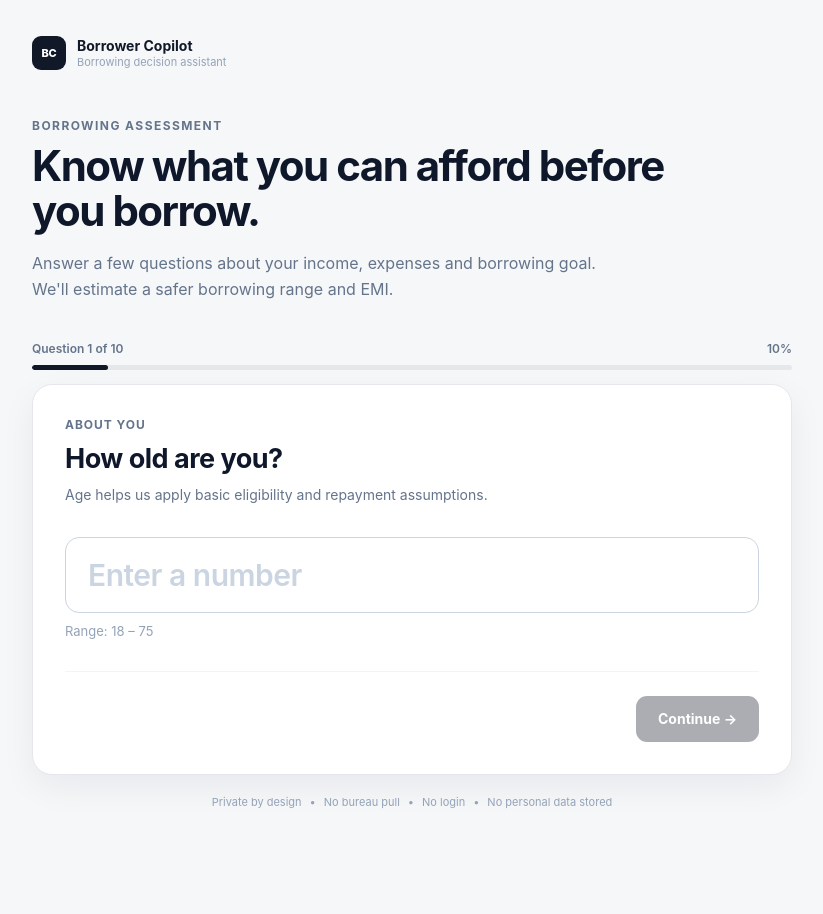
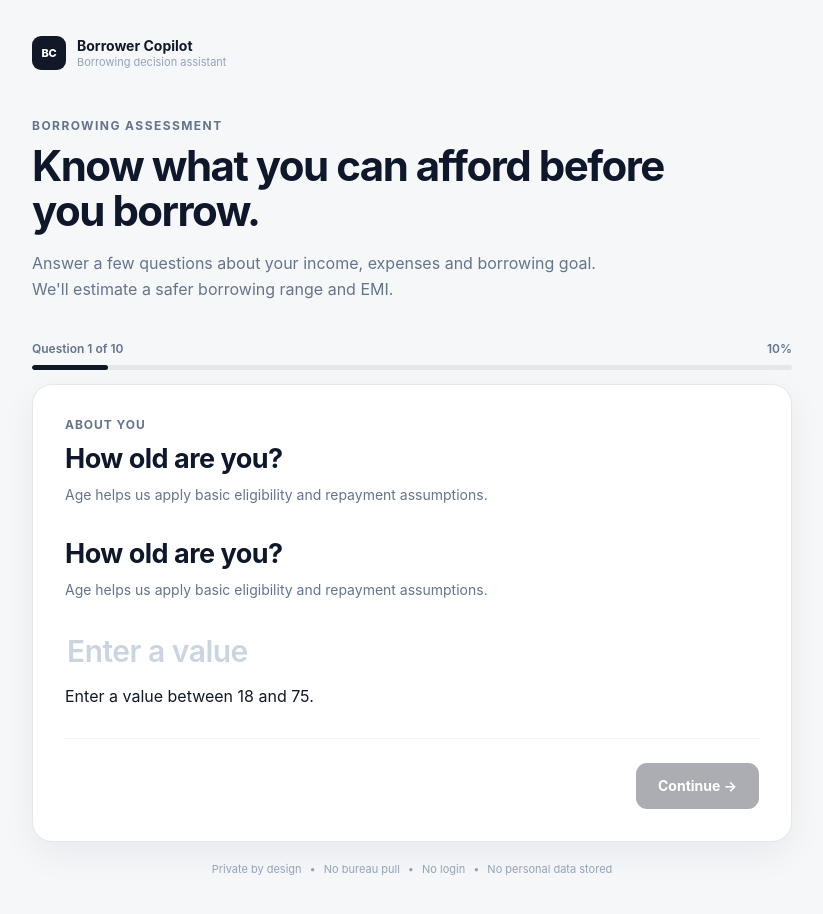
Before and after one commit to Rishabh2724/browser-copilot, a React (Vite) app: page / in a window 1280 px wide. Shown: the top 914 px of the page, without its empty margins (228-1051 px from the left). Before the commit the page ends 857 px from the top, so only its background shows below. Built offline with nearby package versions, Linux system fonts and the light colour scheme.

Commit message:
FIxed loan recommendations

```diff
--- a/src/features/assessment/AssessmentFlow.tsx
+++ b/src/features/assessment/AssessmentFlow.tsx
@@ -361,12 +361,15 @@ const handleNext = () => {
             )}
           </div>
 
-          <QuestionCard
-            question={currentQuestion}
-            value={currentValue}
-            onChange={updateAnswer}
-          />
-
+         <QuestionCard
+  question={currentQuestion}
+  value={currentValue}
+  options={
+    currentQuestion.getOptions?.(answers) ??
+    currentQuestion.options
+  }
+  onChange={updateAnswer}
+/>
           {validationError && (
             <div className="validation-error">
               <strong>
--- a/src/features/assessment/QuestionCard.tsx
+++ b/src/features/assessment/QuestionCard.tsx
@@ -2,181 +2,268 @@ import type { Question } from "./questions";
 
 interface QuestionCardProps {
   question: Question;
-  value: string | number | boolean | undefined;
-  onChange: (value: string | number | boolean) => void;
+
+  value:
+    | string
+    | number
+    | boolean
+    | undefined;
+
+  options?: {
+    label: string;
+    value: string;
+  }[];
+
+  onChange: (
+    value: string | number | boolean
+  ) => void;
 }
 
-function formatIndianNumber(value: string | number) {
-  const numeric = String(value).replace(/\D/g, "");
+function formatIndianNumber(
+  value: string | number
+): string {
+  if (value === "") return "";
 
-  if (!numeric) return "";
+  const numericValue = Number(
+    String(value).replace(/,/g, "")
+  );
 
-  return Number(numeric).toLocaleString("en-IN");
+  if (Number.isNaN(numericValue)) {
+    return String(value);
+  }
+
+  return numericValue.toLocaleString("en-IN");
 }
 
 export function QuestionCard({
   question,
   value,
+  options,
   onChange,
 }: QuestionCardProps) {
   /*
-   * SELECT QUESTIONS
+   * Use dynamically generated options when available.
+   * Otherwise fall back to the static question.options.
    */
-  if (question.type === "select" && question.options) {
+  const selectOptions =
+    options ??
+    question.options ??
+    [];
+
+  /*
+   * SELECT QUESTION
+   */
+  if (
+    question.type === "select" &&
+    selectOptions.length > 0
+  ) {
     return (
+      <div className="question-card">
+        <div className="question-header">
+          <h2>{question.text}</h2>
+
+          {question.description && (
+            <p className="question-description">
+              {question.description}
+            </p>
+          )}
+        </div>
+
         <div className="question-options">
-        {question.options.map((option) => {
-          const selected = value === option.value;
+          {selectOptions.map((option) => {
+            const selected =
+              value === option.value;
 
             return (
               <button
                 key={option.value}
                 type="button"
-              className={`option-card ${
-                selected ? "option-card-selected" : ""
+                className={`question-option ${
+                  selected
+                    ? "selected"
+                    : ""
                 }`}
-              onClick={() => onChange(option.value)}
-              aria-pressed={selected}
+                onClick={() =>
+                  onChange(option.value)
+                }
               >
-              <span
-                className={`option-radio ${
-                  selected ? "option-radio-selected" : ""
-                }`}
-              >
-                {selected && <span />}
+                <span className="question-option-label">
+                  {option.label}
                 </span>
 
-              <span className="option-content">
-                <span className="option-title">
-                  {option.label}
+                {selected && (
+                  <span className="question-option-check">
+                    ✓
                   </span>
-              </span>
+                )}
               </button>
             );
           })}
+        </div>
       </div>
     );
   }
 
   /*
-   * BOOLEAN QUESTIONS
+   * BOOLEAN QUESTION
    */
   if (question.type === "boolean") {
     return (
+      <div className="question-card">
+        <div className="question-header">
+          <h2>{question.text}</h2>
+
+          {question.description && (
+            <p className="question-description">
+              {question.description}
+            </p>
+          )}
+        </div>
+
         <div className="boolean-options">
           <button
             type="button"
-          className={`boolean-card ${
-            value === true ? "boolean-card-selected" : ""
+            className={`boolean-option ${
+              value === true
+                ? "selected"
+                : ""
             }`}
-          onClick={() => onChange(true)}
-          aria-pressed={value === true}
+            onClick={() =>
+              onChange(true)
+            }
           >
-          <span className="boolean-icon">✓</span>
+            <span className="boolean-option-title">
+              Yes
+            </span>
 
-          <span>
-            <strong>Yes</strong>
-            <small>This applies to me</small>
+            <span className="boolean-option-description">
+              Yes, this applies to me
             </span>
           </button>
 
           <button
             type="button"
-          className={`boolean-card ${
-            value === false ? "boolean-card-selected" : ""
+            className={`boolean-option ${
+              value === false
+                ? "selected"
+                : ""
             }`}
-          onClick={() => onChange(false)}
-          aria-pressed={value === false}
+            onClick={() =>
+              onChange(false)
+            }
           >
-          <span className="boolean-icon">×</span>
+            <span className="boolean-option-title">
+              No
+            </span>
 
-          <span>
-            <strong>No</strong>
-            <small>This doesn't apply to me</small>
+            <span className="boolean-option-description">
+              No, this does not apply to me
             </span>
           </button>
+        </div>
       </div>
     );
   }
 
   /*
-   * NUMBER / CURRENCY QUESTIONS
+   * CURRENCY / NUMBER QUESTION
    */
-
-  const isCurrency = question.type === "currency";
-
-  // Number questions should never contain a boolean,
-  // but TypeScript cannot infer that from the union type.
   const numericValue =
-    typeof value === "number" || typeof value === "string"
+    typeof value === "number" ||
+    typeof value === "string"
       ? value
       : "";
 
   return (
+    <div className="question-card">
+      <div className="question-header">
+        <h2>{question.text}</h2>
+
+        {question.description && (
+          <p className="question-description">
+            {question.description}
+          </p>
+        )}
+      </div>
+
       <div className="number-input-wrapper">
-      <div className="number-input-container">
-        {isCurrency && (
+        {question.type === "currency" && (
           <span className="currency-symbol">
             ₹
           </span>
         )}
 
         <input
+          className="large-number-input"
           type="number"
           inputMode="numeric"
+          min={question.min}
+          max={question.max}
+          step={question.step ?? 1}
           value={
-            numericValue === "" ||
-            numericValue === 0
+            numericValue === ""
               ? ""
               : String(numericValue)
           }
-          min={question.min}
-          max={question.max}
-          step={question.step}
           placeholder={
-            isCurrency
+            question.type === "currency"
               ? "0"
-              : "Enter a number"
+              : "Enter a value"
           }
-          className="large-number-input"
           onChange={(event) => {
-            const raw = event.target.value;
+            const rawValue =
+              event.target.value;
 
-            if (raw === "") {
-              onChange(0);
+            if (rawValue === "") {
+              onChange("");
               return;
             }
 
-            const numeric = Number(raw);
+            const parsedValue =
+              Number(rawValue);
 
-            if (Number.isNaN(numeric)) {
+            if (
+              Number.isNaN(parsedValue)
+            ) {
               return;
             }
 
-            onChange(numeric);
+            onChange(parsedValue);
           }}
         />
       </div>
 
-      {numericValue !== "" &&
-        Number(numericValue) > 0 &&
-        isCurrency && (
-          <div className="number-preview">
-            {formatIndianNumber(numericValue)}
-          </div>
+      {numericValue !== "" && (
+        <p className="formatted-number">
+          {question.type === "currency"
+            ? `₹${formatIndianNumber(
+                numericValue
+              )}`
+            : formatIndianNumber(
+                numericValue
+              )}
+        </p>
       )}
 
+      {question.min !== undefined ||
+      question.max !== undefined ? (
+        <p className="input-hint">
           {question.min !== undefined &&
-        question.max !== undefined && (
-          <div className="input-range">
-            Range:{" "}
-            {isCurrency ? "₹" : ""}
-            {question.min.toLocaleString("en-IN")}
-            {" – "}
-            {isCurrency ? "₹" : ""}
-            {question.max.toLocaleString("en-IN")}
-          </div>
-        )}
+          question.max !== undefined
+            ? `Enter a value between ${formatIndianNumber(
+                question.min
+              )} and ${formatIndianNumber(
+                question.max
+              )}.`
+            : question.min !== undefined
+              ? `Minimum: ${formatIndianNumber(
+                  question.min
+                )}`
+              : `Maximum: ${formatIndianNumber(
+                  question.max!
+                )}`}
+        </p>
+      ) : null}
     </div>
   );
 }
--- a/src/features/assessment/questions.ts
+++ b/src/features/assessment/questions.ts
@@ -1,4 +1,72 @@
 import type { BorrowerProfile } from "../../types/borrower";
+
+export const LOAN_TYPES_BY_PURPOSE = {
+  vehicle: [
+    {
+      label: "Two-wheeler loan",
+      value: "two_wheeler",
+    },
+    {
+      label: "Personal loan",
+      value: "personal",
+    },
+  ],
+
+  home: [
+    {
+      label: "Home loan",
+      value: "home",
+    },
+    {
+      label: "Loan against property",
+      value: "lap",
+    },
+  ],
+
+  business: [
+    {
+      label: "Business loan",
+      value: "business",
+    },
+    {
+      label: "Loan against property",
+      value: "lap",
+    },
+  ],
+
+  personal: [
+    {
+      label: "Personal loan",
+      value: "personal",
+    },
+    {
+      label: "Gold loan",
+      value: "gold",
+    },
+  ],
+
+  education: [
+    {
+      label: "Personal loan",
+      value: "personal",
+    },
+  ],
+
+  debt_repayment: [
+    {
+      label: "Personal loan",
+      value: "personal",
+    },
+    {
+      label: "Gold loan",
+      value: "gold",
+    },
+    {
+      label: "Loan against property",
+      value: "lap",
+    },
+  ],
+} as const;
 
 export type QuestionType =
   | "currency"
@@ -19,6 +87,12 @@ export interface Question {
   type: QuestionType;
   required: boolean;
   options?: QuestionOption[];
+  getOptions?: (
+  answers: Record<
+    string,
+    string | number | boolean | undefined
+  >
+) => QuestionOption[];
   min?: number;
   max?: number;
   step?: number;
@@ -108,44 +182,30 @@ export const QUESTIONS: Question[] = [
 
   {
   id: "loanType",
-    category: "Loan goal",
+  category: "Loan",
   text: "What type of loan are you considering?",
   description:
-      "Different loan products have different typical costs, structures and repayment expectations.",
+    "We'll show loan products that fit the purpose you selected.",
   type: "select",
   required: true,
-    options: [
-      {
-        label: "Personal loan",
-        value: "personal",
+  getOptions: (answers) => {
+    const purpose = String(
+      answers.purpose ?? ""
+    );
+
+    return (
+      LOAN_TYPES_BY_PURPOSE[
+        purpose as keyof typeof LOAN_TYPES_BY_PURPOSE
+      ] ?? []
+    ).map((option) => ({
+      label: option.label,
+      value: option.value,
+    }));
   },
-      {
-        label: "Business loan",
-        value: "business",
-      },
-      {
-        label: "Loan against property",
-        value: "lap",
-      },
-      {
-        label: "Gold loan",
-        value: "gold",
-      },
-      {
-        label: "Two-wheeler loan",
-        value: "two_wheeler",
-      },
-      {
-        label: "Home loan",
-        value: "home",
-      },
-    ],
   affects: [
+    "decision",
     "sanction",
-      "safeAmount",
     "rate",
-      "emi",
-      "confidence",
   ],
 },
 
```
Also changed, not shown: src/types/questions.ts (+8 -0 lines). Lines whose indentation alone changed are shown as unchanged.
